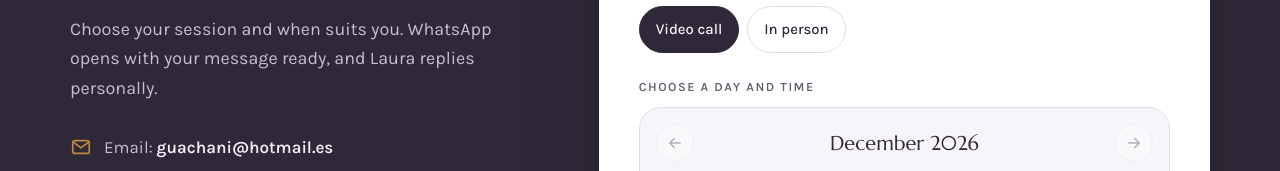
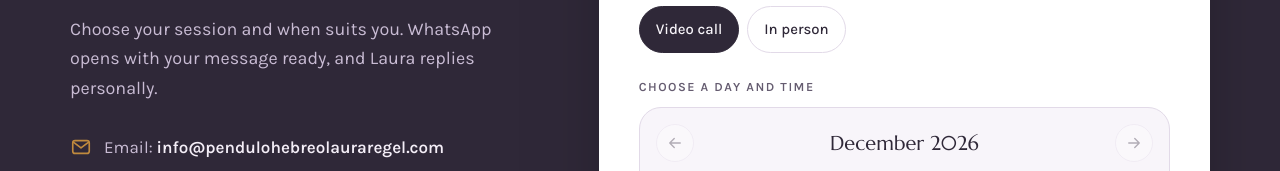
Before and after one commit to jpalabsagenc/pendulohebreolauraregel.com, a plain HTML site: page index.html in a window 1280 px wide. Shown: the part 8380-8551 px from the top of the page. Drawn offline with Linux system fonts and the light colour scheme; a web font is replaced by a local one.

Commit message:
Correo de contacto: info@pendulohebreolauraregel.com
Co-Authored-By: Claude Opus 5.5 <noreply@anthropic.com>
Claude-Session: https://claude.ai/code/session_01TXNeZpLHTLRcRrv99fEANV

```diff
--- a/index.html
+++ b/index.html
@@ -751,7 +751,7 @@ html:not(.js) .cf-nojs{display:inline-flex}
         <h2 data-i18n="bkTitle">Reserva tu momento de calma</h2>
         <p class="lead" data-i18n="bkLead">Elige tu sesión y cuándo te viene mejor. Se abrirá WhatsApp con tu mensaje listo y Laura te responderá personalmente.</p>
         <div class="bk-list">
-          <div><svg><use href="#i-mail"></use></svg><span>Email: <a href="mailto:guachani@hotmail.es"><b>guachani@hotmail.es</b></a></span></div>
+          <div><svg><use href="#i-mail"></use></svg><span>Email: <a href="mailto:info@pendulohebreolauraregel.com"><b>info@pendulohebreolauraregel.com</b></a></span></div>
           <div><svg><use href="#i-chat"></use></svg><span>WhatsApp: <b id="phone-text">+41 77 292 66 58</b></span></div>
           <div><svg><use href="#i-pin"></use></svg><span data-i18n="ctPlace">Suiza · presencial y a distancia</span></div>
           <div><svg><use href="#i-lang"></use></svg><span>ES · DE · FR · IT · EN · PT</span></div>
@@ -1296,7 +1296,7 @@ Fecha de nacimiento: ">17:00–18:00</button></div></div></div></form>
       <div>
         <h4 data-i18n="navContact">Contacto</h4>
         <a data-wa="general" href="https://wa.me/41772926658?text=Hola%20Laura%2C%20me%20gustar%C3%ADa%20reservar%20una%20sesi%C3%B3n%20de%20P%C3%A9ndulo%20Hebreo." target="_blank" rel="noopener">WhatsApp: +41 77 292 66 58</a>
-        <a href="mailto:guachani@hotmail.es">guachani@hotmail.es</a>
+        <a href="mailto:info@pendulohebreolauraregel.com">info@pendulohebreolauraregel.com</a>
         <span data-i18n="ctPlace">Suiza · presencial y a distancia</span>
       </div>
     </div>
```
